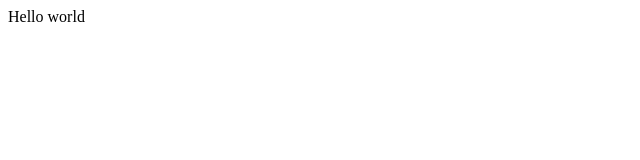
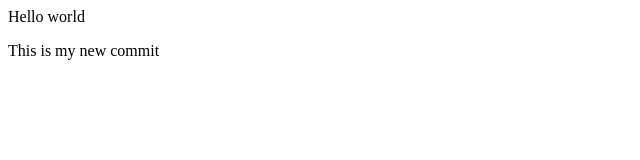
Before and after one commit to Uma7679/umakant-demo, a plain HTML site: page index.html in a window 1280 px wide. Shown: the whole page, without its empty margins (0-640 px from the left). Drawn offline with Linux system fonts and the light colour scheme.

Commit message:
Update index.html

```diff
--- a/index.html
+++ b/index.html
@@ -1 +1,2 @@
 <p>Hello world</p>
+<p>This is my new commit</p>
```
